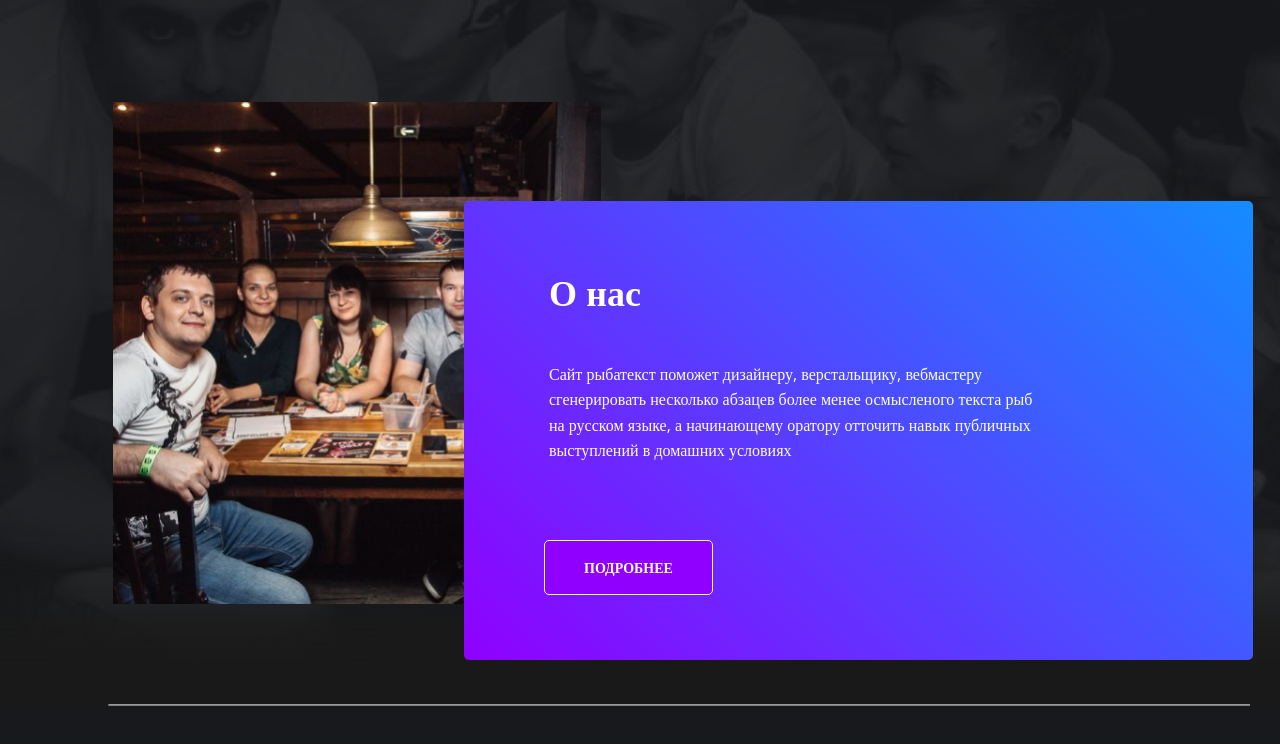
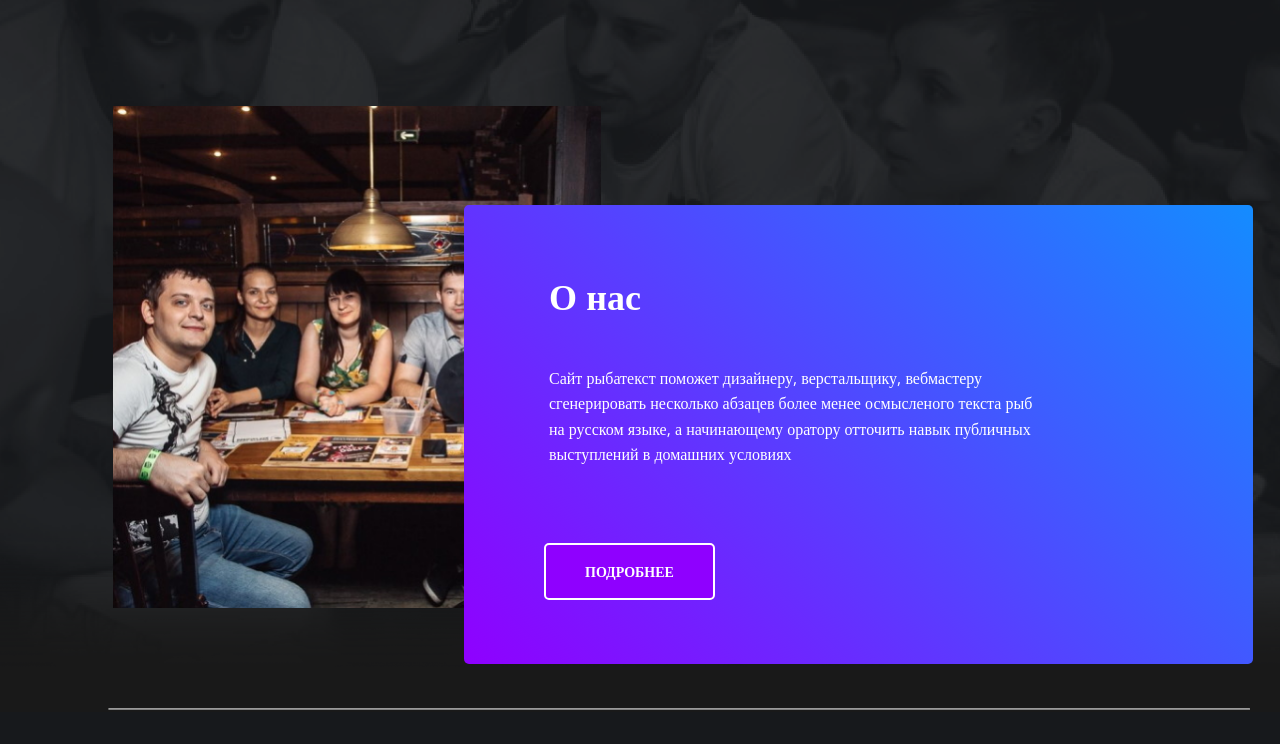
Before and after one commit to BankruptcyLawyer/Quiz-box, a plain HTML site: page index.html in a window 1280 px wide. Shown: the part 1697-2441 px from the top of the page. Drawn offline with nearby package versions, Linux system fonts and the light colour scheme.

Commit message:
Add files via upload

```diff
--- a/css/main/button.css
+++ b/css/main/button.css
@@ -8,11 +8,13 @@
   text-decoration: none;
   font-size: 14px;
   margin-left: -5px;
+  border: 2px solid;
+  border-color: #8F00FF;
 }
   .button:hover{
     background:#ffffff;
     color:#8F00FF;
-    border: 2px solid;
+    border-color: #8F00FF;
 }
 .button--light{
   padding: 18px 33px;
@@ -23,10 +25,10 @@
   margin-left: 25px;
 }
 .button--light-border{
-  border: 1px solid #FFFFFF;
   position:relative;
   top: 10px;
   right: 5px;
+  border-color: #ffffff;
   }
   .button--services{
     position: absolute;
```
Also changed, not shown: games.html (+2 -2 lines).
